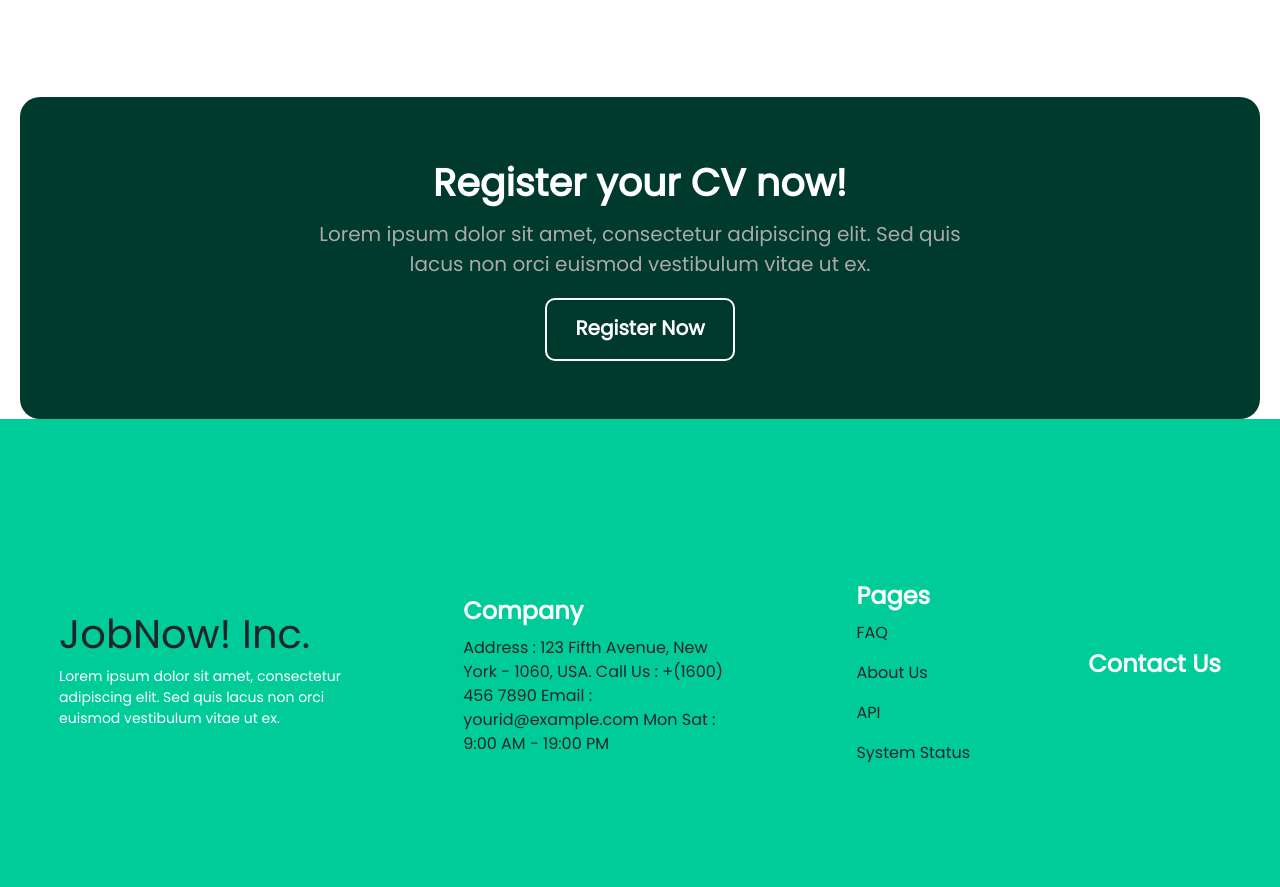
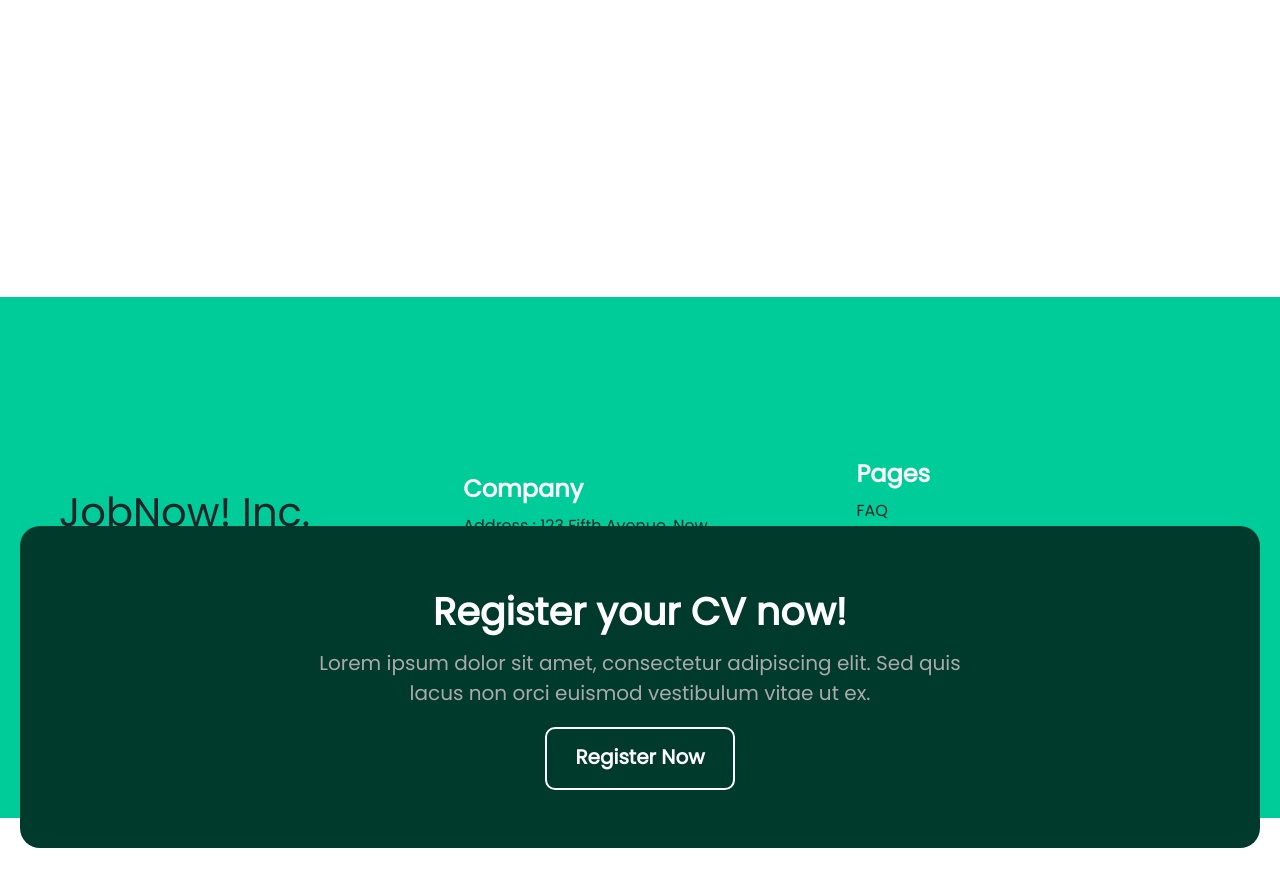
Before and after one commit to Kazuto-dev/ProjectDesignv2, a plain HTML site: page Index.html in a window 1280 px wide. Shown: the part 5474-6361 px from the top of the page. After the commit the page ends 6322 px from the top, so only its background shows below. Drawn offline with nearby package versions, Linux system fonts and the light colour scheme.

Commit message:
Update Style.css

```diff
--- a/Style.css
+++ b/Style.css
@@ -1,4 +1,3 @@
-@media only screen and (max-width: 1980px) {
 
 *{
     padding: 0;
@@ -389,9 +388,12 @@ section#main {
     width: 1240px;
     height: 322px;
     flex-shrink: 0;
+    position: absolute;
     border-radius: 20px;
     display: flex;
     background: #003A2C;
+    /* top: 4%; */
+    top: 750%;
     flex-direction: column;
     flex-wrap: wrap;
     align-content: center;
@@ -437,6 +439,7 @@ section#main {
     flex-wrap: nowrap;
     flex-direction: column;
     align-items: center;
+    padding-top: 200px;
 }
 
 .reg a{
@@ -506,4 +509,12 @@ section#main {
     line-height: normal;
 }
 
+
+@media only screen and (min-width: 375px){
+    *{
+        padding: 0;
+        margin: 0;
+        box-sizing: border-box;
+        font-family: 'Poppins', sans-serif;
+    }
 }
```
